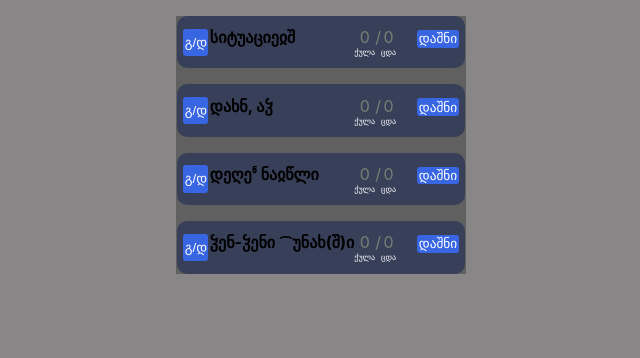
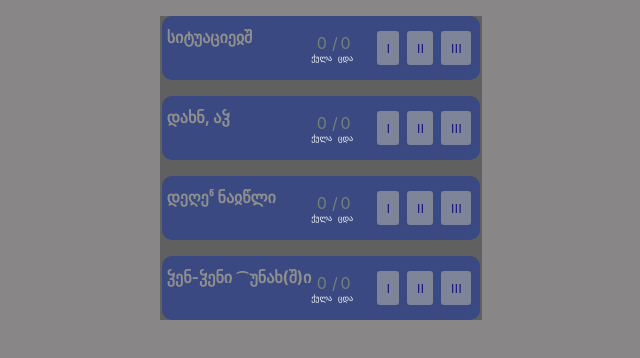
Before and after one commit to lukaziskara/game-tushetians, a React (Create React App) app: page / in a window 1280 px wide. Shown: the top 358 px of the page, without its empty margins (319-959 px from the left). Built offline with nearby package versions, Linux system fonts and the light colour scheme.

Commit message:
ძველები შევასწორე, III თამაში დავამატე.

```diff
--- a/src/components/Chapter.jsx
+++ b/src/components/Chapter.jsx
@@ -2,6 +2,7 @@ import { useMemo, useRef, useState } from 'react';
 import './Components.css';
 import Dictionary from './Dictionary';
 import WordsAndMarks from './WordsAndMarks';
+import CreateSentences from './CreateSentences';
 //კომპონენტს props-ებად მოეწოდება: value-შემთხვევითად არჩეული წინადადებები,
 export default function Chapter(props) {
     const [point, setPoint] = useState(0)
@@ -9,6 +10,7 @@ export default function Chapter(props) {
     // console.log(props);
     const [openedGame, setOpenedGame] = useState(0);
     const sentences = props.value;
+    console.log(sentences)
     // შემთხვევითად ამოირჩევა წინადადებები ყოველი თავიდან და დაიშლება ობიექტებად, რომლებიც wordsForCards მასივში მიმდევრობით ჩალაგდება
     const marksAmount=useRef(0);
     const wordsForCards = useMemo(()=>{
@@ -93,13 +95,10 @@ export default function Chapter(props) {
     // const takeSe = useMemo(()=>{
     //     // console.log("callBack", point,tries, wordsForCards)
     // },[])
-    console.log(marksAmount.current,wordsForCards)
+    // console.log(marksAmount.current,wordsForCards)
     return (
         <div className="chapter">
             <div className='topic-div'>
-                <button onClick={() => {
-                    setOpenedGame(!openedGame)
-                }}>გ/დ</button>
                 <h2 className='topic_header'>{props.topic}</h2>
                 <div className='result'>
                     <div className="point">{point}
@@ -111,23 +110,28 @@ export default function Chapter(props) {
 
                 </div>
                 <div>
-                    {openedGame===2?
-                    <button onClick={() => {
+                    {/* {openedGame===2? */}
+                    <button className={openedGame===1?"opened_game":"closed_game"}
+                     onClick={() => {
                         setOpenedGame(1)
                         setPoint(0)
                         setTries(0)
-                    }}>დაშნი</button>
-                    :openedGame===1?
-                    <button onClick={() => {
+                    }}>I</button>
+                    {/* :openedGame===1? */}
+                    <button className={openedGame===2?"opened_game":"closed_game"}
+                     onClick={() => {
                         setOpenedGame(2)
                         setPoint(0)
                         setTries(0)
-                    }}>გრამატიკა</button>
-                    :<button onClick={() => {
-                        setOpenedGame(1)
-                    }}>დაშნი</button>
+                    }}>II</button>
+                    <button className={openedGame===3?"opened_game":"closed_game"}
+                     onClick={() => {
+                        setOpenedGame(3)
+                        setPoint(0)
+                        setTries(0)
+                    }}>III</button>
 
-                    }
+                    {/* } */}
                 </div>
             </div>
             <div>
@@ -149,6 +153,15 @@ export default function Chapter(props) {
                         cardsData={wordsForCards}
                         marksAmount={marksAmount.current}
                         />
+                        : (openedGame === 3) ?
+                        <CreateSentences
+                        point={point}
+                        setPoint={setPoint}
+                        tries={tries}
+                        setTries={setTries}
+                        cardsData={wordsForCards}
+                        sentences={sentences}
+                        />
                             : console.log(openedGame)
                 }
             </div>
--- a/src/components/Components.css
+++ b/src/components/Components.css
@@ -5,13 +5,13 @@
 .chapter {
     margin: 1em .1em;
     padding: 0.7em .3em;
-    background-color: rgba(49, 58, 89, 0.839);
+    background-color: rgba(52, 70, 136, 0.839);
     /* box-shadow: 3px 8px 39px -5px rgba(74,74,74,0.78); */
     border-radius: 10px;
     width: auto;
 }
 .topic-div {
-    color: #000000;
+    color: #8f8f8f;
     display: flex;
     justify-content: space-between;
 }
@@ -29,13 +29,19 @@
     font-size: 8px;
 }
 button{
-    background-color: rgb(56, 102, 227);
+    background-color: rgb(126, 133, 153);
     border: none;
-    color: white;
+    color: rgb(26, 26, 128);
     border-radius: 3px;
-    padding: .1em;
-    margin: .1em;
+    padding: .7em;
+    margin: .3em;
     cursor: pointer;
+}
+.opened_game {
+    background-color: #91764a;
+}
+.closed_game {
+
 }
 .flex_wrap {
     display: flex;
@@ -48,12 +54,12 @@ button{
 }
 .t_words {
    background-color: rgb(148, 151, 148);
-   width: 80%;
+   width: 70%;
    /* height: 1em; */
 }
 .b_words {
    background-color: rgb(94, 95, 94);
-   width: 20%;
+   width: 30%;
    display: flex;
    /* flex-direction: column; */
    align-items: center;
@@ -67,17 +73,23 @@ button{
     cursor: pointer;
 }
 .right_card {
-    background-color: grey;
+    background-color: rgb(4, 127, 4);
     color: rgb(16, 16, 16);
     width: fit-content;
     font-size: 0.7em;
+}
+.right_invisible {
+    color: rgb(4, 127, 4);
 }
 .clicked_right {
     background-color: #000000;
     color: white;
 }
 .left_card {
-    background-color: rgb(126, 126, 65);
+    background-color: rgb(150, 121, 47);
+}
+.left_invisible {
+    color: rgb(150, 121, 47);
 }
 .clicked_left {
     background-color: #414340;
@@ -113,8 +125,10 @@ button{
     padding: 1em;
 }
 .word_wout_mark {
+    background-color: green;
+    padding: .7em;
     margin: .3em;
-    background-color: green;
+    border-radius: .3em;
     cursor: pointer;
 }
 .clicked_word {
@@ -149,3 +163,31 @@ button{
     height: 10px;
     color: rgb(0, 4, 255);
 }
+
+
+
+/* ///////დაშლილი წინადადებები////////////////////////////////////// */
+.words_and_sentences {
+    background-color: grey;
+}
+.sentences {
+    background-color: rgb(150, 156, 161);
+}
+.full_sentence {
+    background-color: #82874d;
+    padding: .3em;
+    margin: .3em;
+    border-radius: .3em;
+}
+.words_on_cards {
+    background-color: rgb(90, 62, 22);
+    display: flex;
+    flex-wrap: wrap;
+}
+.word_card {
+    background-color: green;
+    padding: .7em;
+    margin: .5em;
+    border-radius: .3em;
+    cursor: pointer;
+}
--- /dev/null
+++ b/src/components/CreateSentences.jsx
@@ -0,0 +1,25 @@
+
+export default function CreateSentences(props) {
+    const cardsData = props.cardsData
+    const sentences = props.sentences
+    console.log(props)
+
+    return (
+        <div className="words_and_sentences">
+            <div className="sentences">
+                {
+                    sentences.map((sentence)=>{
+                        return <div className="full_sentence">{sentence.translation}</div>
+                    })
+                }
+            </div>
+            <div className="words_on_cards">
+                {
+                    cardsData.map((cardData)=>{
+                        return <div className="word_card">{cardData.backText}</div>
+                    })
+                }
+            </div>
+        </div>
+        )
+}
--- a/src/components/Dictionary.jsx
+++ b/src/components/Dictionary.jsx
@@ -63,7 +63,7 @@ export default function Dictionary(props) { //[point,setPoint,tries,setTries,car
                             }}>
                             <div>
                                 <p>{cardData.frontText}</p>
-                                <p>{cardData.backText}</p>
+                                <p className="left_invisible">{cardData.backText}</p>
                             </div>
                         </div>
                         // <LeftCard back={cardData.backText} front={cardData.frontText} key={index} />
@@ -78,7 +78,7 @@ export default function Dictionary(props) { //[point,setPoint,tries,setTries,car
                                 setClickedRightCardId(cardData.id)
                             }}>
                             <div>
-                                <p>{cardData.backText}</p>
+                                <p className="right_invisible">{cardData.backText}</p>
                             </div>
                             {/* <RightCard isVisible={visibleBackIndex} back={cardData.backText} index={index} onClick={whenBackCardClicked} key={index} /> */}
                         </div>
--- a/src/tushetians_new.json
+++ b/src/tushetians_new.json
@@ -160,7 +160,7 @@
       {
         "index": 32,
         "sentence": "ფეშკრევ ფჰࣿუ ნჵეჲჸ ლექობ.",
-        "translation": "ბავშვი ძაღლს გარეთ აგდებს ."
+        "translation": "ბავშვი ძაღლს გარეთ აგდებს."
       },
       {
         "index": 33,
```
